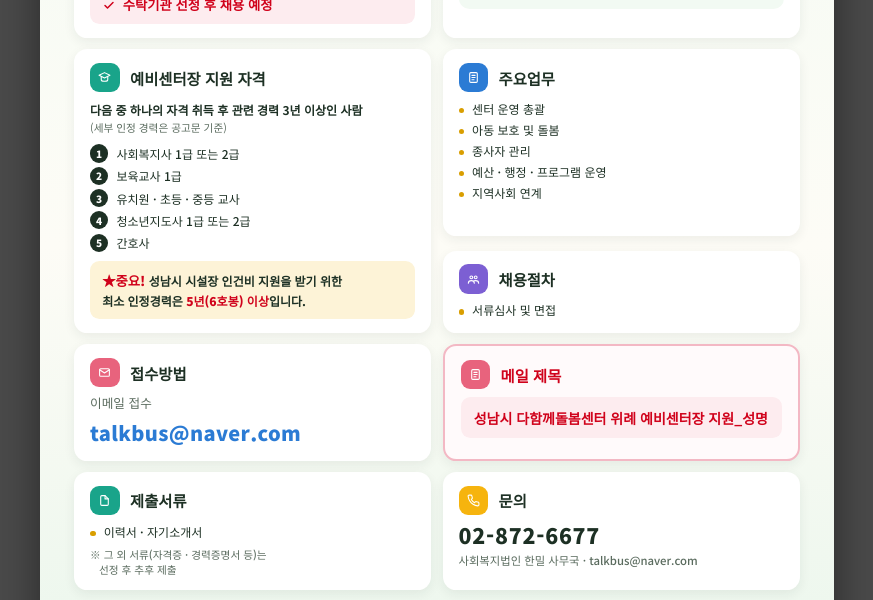
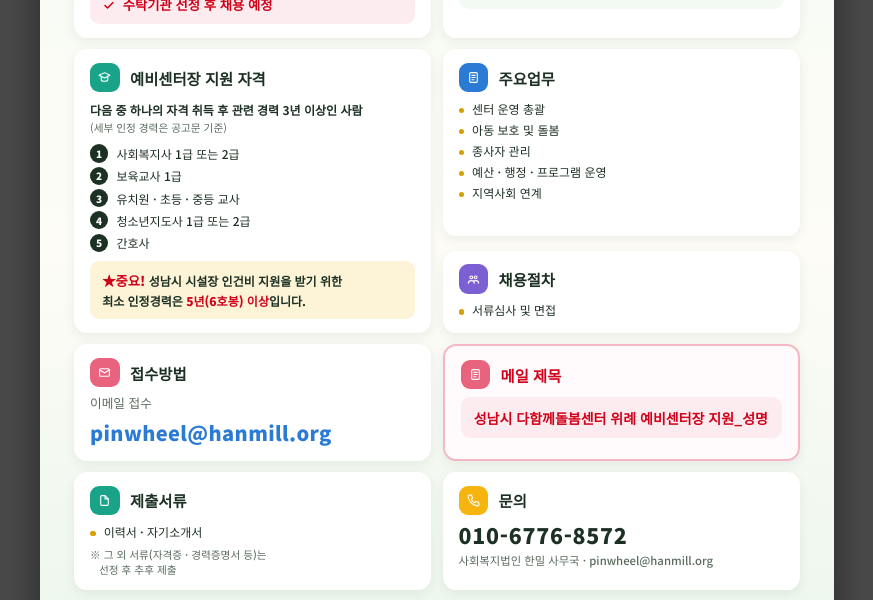
Before and after one commit to jinha2007-dotcom/us-stock-monitor, a plain HTML site: page hanmill-poster.html in a window 1280 px wide. Shown: the part 451-1051 px from the top of the page, without its empty margins (203-1076 px from the left). Drawn offline with Linux system fonts and the light colour scheme.

Commit message:
포스터 연락처 변경: 010-6776-8572 / pinwheel@hanmill.org
Co-Authored-By: Claude Fable 5 <noreply@anthropic.com>
Claude-Session: https://claude.ai/code/session_01UFAe5hZjJawYda4VKh88tE

```diff
--- a/hanmill-poster.html
+++ b/hanmill-poster.html
@@ -277,7 +277,7 @@
         <span class="t">접수방법</span>
       </div>
       <p class="how">이메일 접수</p>
-      <p class="mail">talkbus@naver.com</p>
+      <p class="mail">pinwheel@hanmill.org</p>
     </div>
 
     <!-- 메일 제목 -->
@@ -307,8 +307,8 @@
         <span class="ico"><svg width="13" height="13" viewBox="0 0 24 24" fill="none" stroke="#fff" stroke-width="2" stroke-linecap="round" stroke-linejoin="round"><path d="M22 16.9v3a2 2 0 01-2.2 2 19.8 19.8 0 01-8.6-3.1 19.5 19.5 0 01-6-6A19.8 19.8 0 012.1 4.2 2 2 0 014.1 2h3a2 2 0 012 1.7c.1 1 .4 2 .7 2.9a2 2 0 01-.5 2.1L8 10a16 16 0 006 6l1.3-1.3a2 2 0 012.1-.5c.9.3 1.9.6 2.9.7a2 2 0 011.7 2z"/></svg></span>
         <span class="t">문의</span>
       </div>
-      <p class="tel">02-872-6677</p>
-      <p class="tel-sub">사회복지법인 한밀 사무국 · talkbus@naver.com</p>
+      <p class="tel">010-6776-8572</p>
+      <p class="tel-sub">사회복지법인 한밀 사무국 · pinwheel@hanmill.org</p>
     </div>
 
   </div>
```
